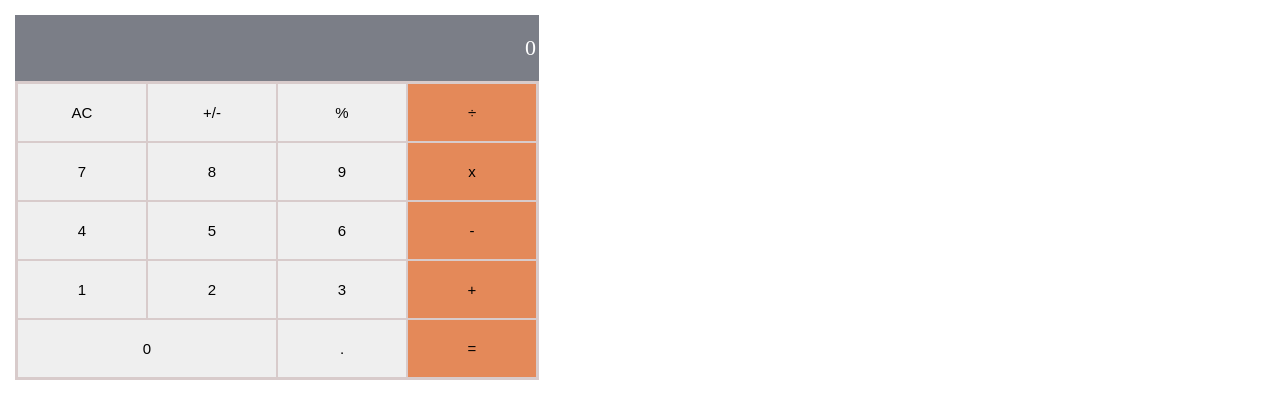
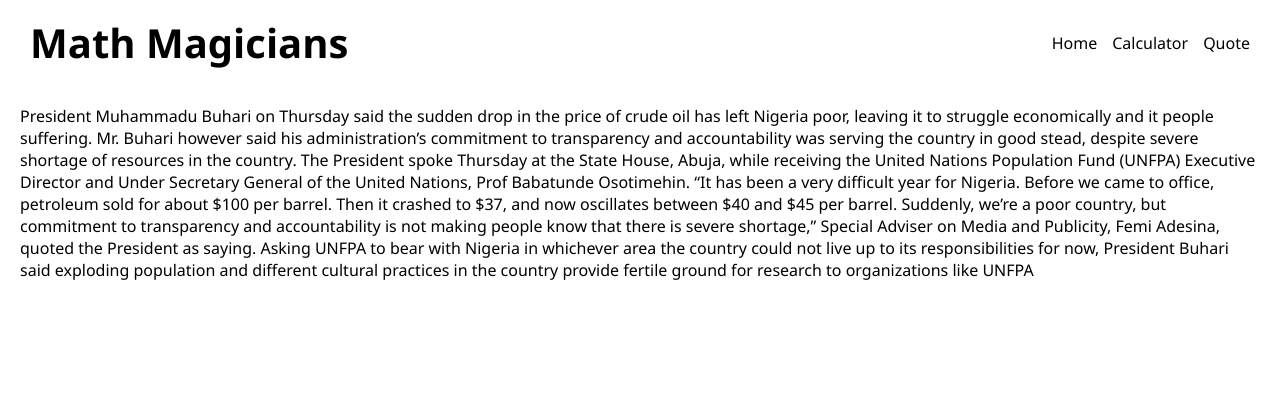
Before and after one commit to Victor-chiemerie/math-magicians, a React (Create React App) app: page /c in a window 1280 px wide. Shown: the top 418 px of the page. Built offline with nearby package versions, Linux system fonts and the light colour scheme.

Commit message:
Setup home, calculator and quote pages

```diff
--- a/package.json
+++ b/package.json
@@ -12,6 +12,7 @@
     "react-dom": "^18.2.0",
     "react-router-dom": "6",
     "react-scripts": "5.0.1",
+    "sass": "^1.58.3",
     "web-vitals": "^2.1.4"
   },
   "scripts": {
--- a/src/App.js
+++ b/src/App.js
@@ -1,8 +1,22 @@
+import { BrowserRouter as Router, Route, Routes } from 'react-router-dom';
+import NavBar from './navBar/navBar';
 import Calculator from './components/Calculator';
+import Home from './home/home';
+import Quote from './components/quote';
 
 function App() {
   return (
-    <Calculator />
+    <Router>
+      <div className="app" />
+      <NavBar />
+      <div className="content">
+        <Routes>
+          <Route path="/c" element={<Home />} />
+          <Route path="/c" element={<Calculator />} />
+          <Route path="/" element={<Quote />} />
+        </Routes>
+      </div>
+    </Router>
   );
 }
 
--- a/src/components/Calculator.css
+++ b/src/components/Calculator.css
@@ -4,6 +4,13 @@
 }
 
 section {
+  display: flex;
+  justify-content: center;
+  gap: 5%;
+  padding: 20px 5%;
+}
+
+.calculator {
   width: fit-content;
   margin: 15px 15px;
 }
@@ -14,7 +21,7 @@
   border: 2px solid rgb(216, 203, 203);
 }
 
-section button {
+.calculator button {
   border: 1px solid rgb(216, 203, 203);
   font-size: 15px;
   text-align: center;
@@ -44,3 +51,8 @@
 .function {
   background-color: rgb(228, 137, 89);
 }
+
+.topic {
+  font-size: xx-large;
+  font-weight: 600;
+}
--- a/src/components/Calculator.js
+++ b/src/components/Calculator.js
@@ -19,7 +19,9 @@
   };
 
   return (
-    <section className="calculator">
+    <section>
+      <div className="topic">Let’s do some math</div>
+      <main className="calculator">
         <div className="screen">
           {state.next || state.operation || state.total || 0}
         </div>
@@ -44,6 +46,7 @@
           <Btn id="." handleClick={handleClick} />
           <Btn id="=" handleClick={handleClick} styled="function" />
         </div>
+      </main>
     </section>
   );
 };
--- /dev/null
+++ b/src/components/quote.js
@@ -0,0 +1,10 @@
+import styles from '../styles/quote.module.scss';
+
+const Quote = () => (
+  <p className={styles.p}>
+    Mathematics is not about numbers, equations, computations or algorithms;
+    its about understanding - Willam Paul Thurson
+  </p>
+);
+
+export default Quote;
--- /dev/null
+++ b/src/home/home.js
@@ -0,0 +1,27 @@
+import styles from '../styles/home.module.scss';
+
+const Home = () => (
+  <p className={styles.p}>
+    President Muhammadu Buhari on Thursday said the sudden drop in
+    the price of crude oil has left Nigeria poor,
+    leaving it to struggle economically and it people suffering.
+    Mr. Buhari however said his administration’s commitment to transparency and accountability
+    was serving the country in good stead, despite severe shortage of resources in the country.
+    The President spoke Thursday at the State House, Abuja,
+    while receiving the United Nations Population Fund (UNFPA)
+    Executive Director and Under Secretary General of
+    the United Nations, Prof Babatunde Osotimehin.
+    “It has been a very difficult year for Nigeria. Before we came to office,
+    petroleum sold for about $100 per barrel.
+    Then it crashed to $37, and now oscillates between $40 and $45 per barrel.
+    Suddenly, we’re a poor country, but commitment to transparency and
+    accountability is not making people know that there is severe shortage,”
+    Special Adviser on Media and Publicity, Femi Adesina, quoted the President as saying.
+    Asking UNFPA to bear with Nigeria in whichever area the country
+    could not live up to its responsibilities for now,
+    President Buhari said exploding population and different cultural
+    practices in the country provide fertile ground for research to organizations like UNFPA
+  </p>
+);
+
+export default Home;
--- /dev/null
+++ b/src/navBar/navBar.js
@@ -0,0 +1,14 @@
+import styles from '../styles/navBar.module.scss';
+
+const NavBar = () => (
+  <div className={styles.navBar}>
+    <h1>Math Magicians</h1>
+    <menu>
+      <span>Home</span>
+      <span>Calculator</span>
+      <span>Quote</span>
+    </menu>
+  </div>
+);
+
+export default NavBar;
--- /dev/null
+++ b/src/styles/home.module.scss
@@ -0,0 +1,10 @@
+* {
+    margin: 0;
+    padding: 0;
+}
+
+p {
+    display: flex;
+    justify-content: center;
+    padding: 10px;
+}
--- /dev/null
+++ b/src/styles/navBar.module.scss
@@ -0,0 +1,21 @@
+* {
+    margin: 0;
+    padding: 0;
+    font-family: "Segoe UI", sans-serif;
+}
+
+.navBar {
+    display: flex;
+    justify-content: space-between;
+    align-items: center;
+    padding: 15px 30px;
+
+    h1 {
+        font-size: 40px;
+    }
+
+    menu {
+        display: flex;
+        gap: 15px;
+    }
+  }
--- /dev/null
+++ b/src/styles/quote.module.scss
@@ -0,0 +1,10 @@
+* {
+    margin: 0;
+    padding: 0;
+}
+
+p {
+    display: flex;
+    justify-content: center;
+    margin: 10px;
+}
```
Also changed, not shown: 1 other file (tests, documents, lock files or other folders). Lines whose indentation alone changed are shown as unchanged.
